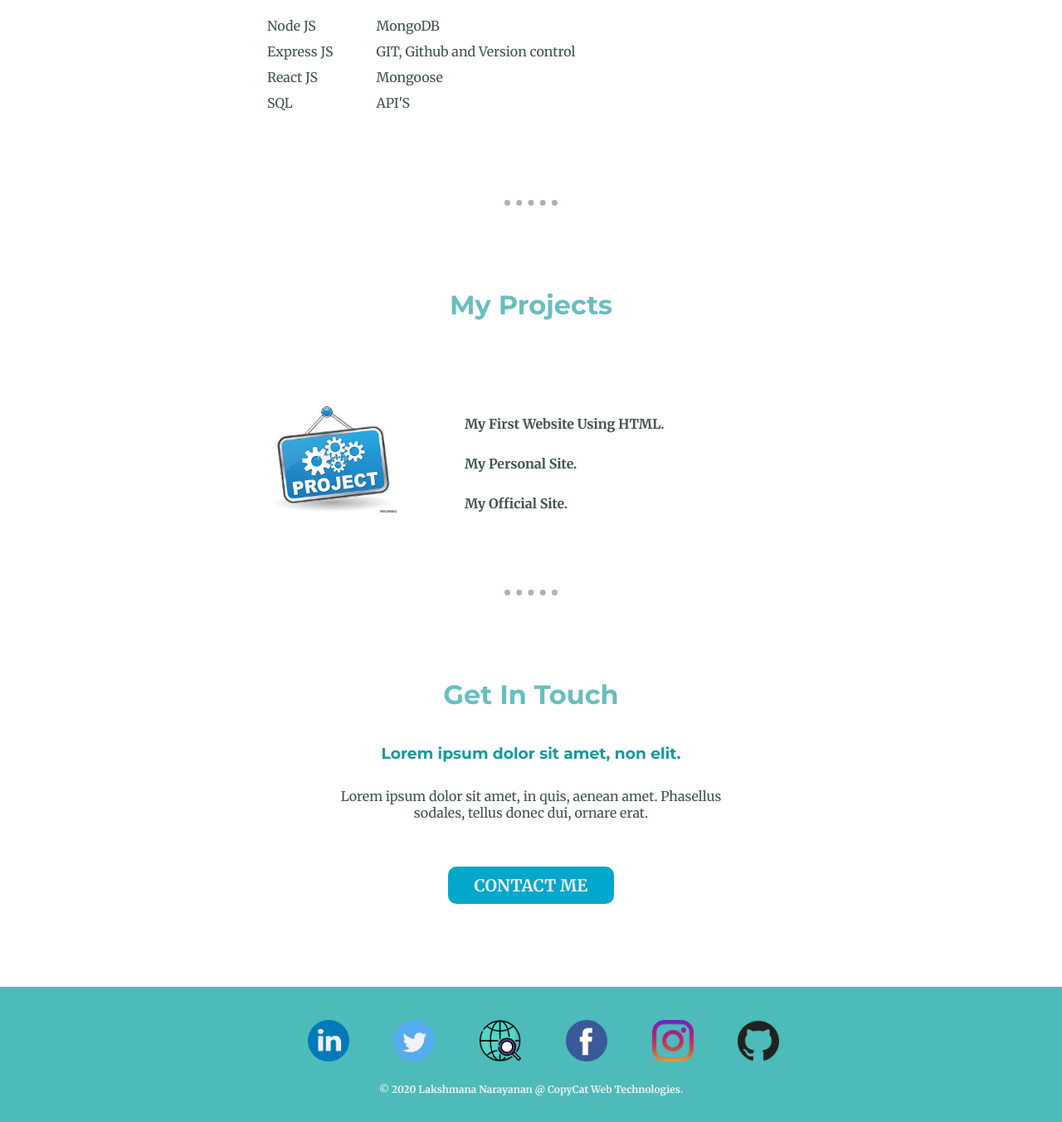
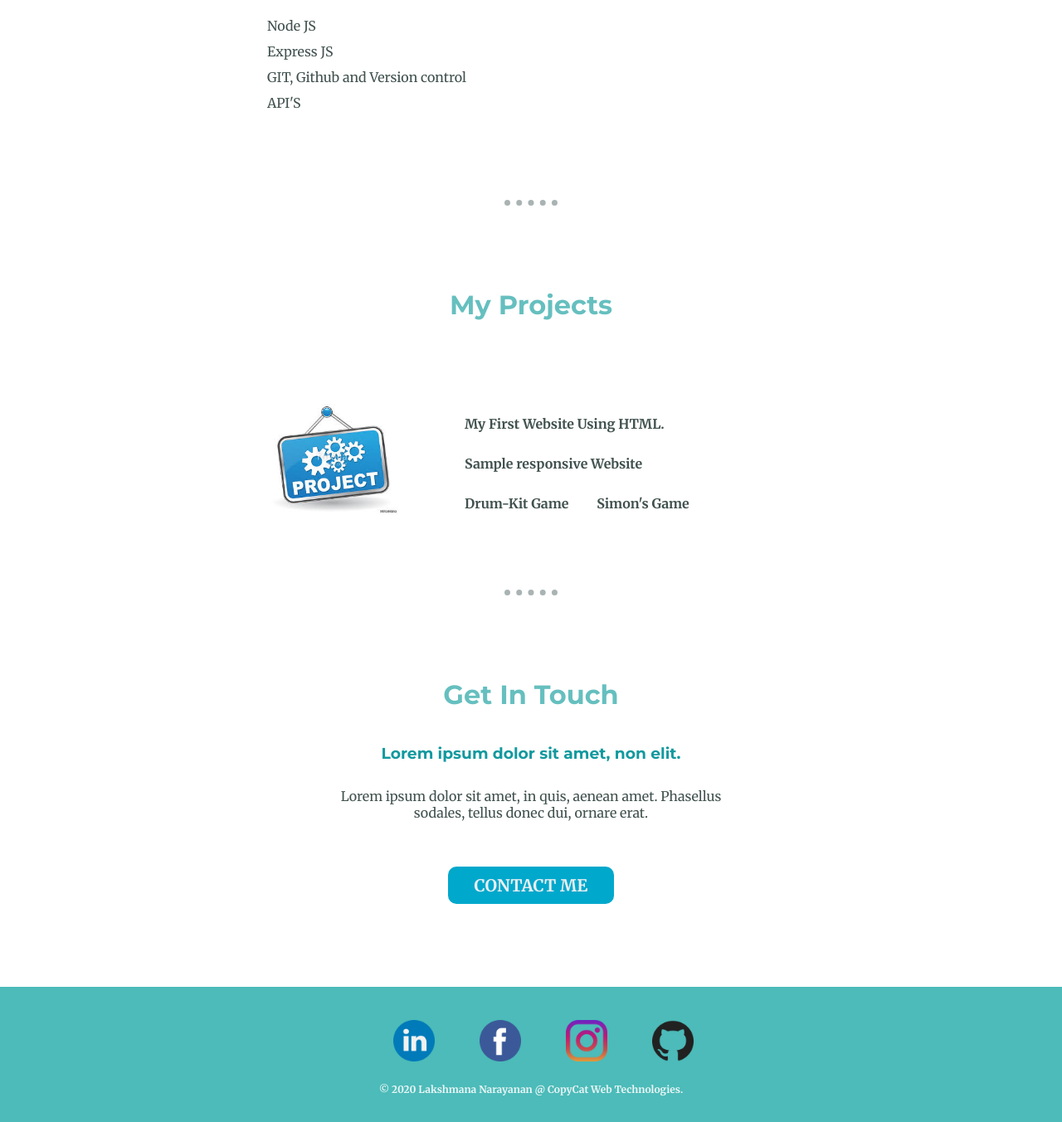
Before and after one commit to lakshmanan0303/Personal-site, a plain HTML site: page index.html in a window 1280 px wide. Shown: the part 1810-3163 px from the top of the page at 83% size. Drawn offline with Linux system fonts and the light colour scheme.

Commit message:
Add files via upload

```diff
--- a/index.html
+++ b/index.html
@@ -40,18 +40,16 @@
               <table>
                 <tr>
                   <td>HTML</td>
+                  <td>JQuery</td>
+                </tr>
+                <tr>
+                  <td>CSS</td>
+                </tr>
+                <tr>
                   <td>JavaScript</td>
                 </tr>
                 <tr>
-                  <td>CSS</td>
                   <td>Bootstrap</td>
-                </tr>
-                <tr>
-                  <td>LESS</td>
-                  <td>JQuery</td>
-                </tr>
-                <tr>
-                  <td>SASS</td>
                 </tr>
               </table>
             </div>
@@ -61,18 +59,14 @@
               <table>
                 <tr>
                   <td>Node JS</td>
-                  <td>MongoDB</td>
                 </tr>
                 <tr>
                   <td>Express JS</td>
+                </tr>
+                <tr>
                   <td>GIT, Github and Version control</td>
                 </tr>
                 <tr>
-                  <td>React JS</td>
-                  <td>Mongoose</td>
-                </tr>
-                <tr>
-                  <td>SQL</td>
                   <td>API'S</td>
                 </tr>
               </table>
@@ -85,9 +79,10 @@
           <div class="skill-row">
               <img class="first-skill-row" src="Images/projectImage.jpg" alt="Project Image">
             <div class="project-rows">
-              <a class="project-row" href="https://lakshmanan0303.github.io/Resume/" target="_blank">My First Website Using HTML.</a><br>
-              <a class="project-row" href="https://lakshmanan0303.github.io/Resume/" target="_blank">My Personal Site.</a><br>
-              <a class="project-row" href="https://lakshmanan0303.github.io/Resume/" target="_blank">My Official Site.</a>
+              <a class="project-row" href="https://lakshmanan0303.github.io/Profile/" target="_blank">My First Website Using HTML.</a><br>
+              <a class="project-row" href="https://lakshmanan0303.github.io/tinDog/" target="_blank">Sample responsive Website</a><br>
+              <a class="project-row" href="https://lakshmanan0303.github.io/Drumkit/" target="_blank">Drum-Kit Game</a>
+              <a class="project-row" href="https://lakshmanan0303.github.io/Simon-game/" target="_blank">Simon's Game</a>
             </div>
           </div>
           <hr>
@@ -95,17 +90,15 @@
             <h2 class="get-in-touch">Get In Touch</h2>
             <h3 class="contact-info">Lorem ipsum dolor sit amet, non elit.</h3>
             <p class="contact-description">Lorem ipsum dolor sit amet, in quis, aenean amet. Phasellus sodales, tellus donec dui, ornare erat.</p>
-            <a class="button"><span>CONTACT ME</span></a>
+            <a class="button" href="#contact"><span>CONTACT ME</span></a>
           </div>
         </div>
 
 
-          <div class="bottom-container">
-            <a class="footer-link" href="https://www.linkedin.com/in/Lakshmana-narayanan-ayyadhurai-a287091a1" target="_blank"><img class="contact-icon" src="Images/linkedin.png" title="LinkedIn"></a>
-            <a class="footer-link" href="https://twitter.com/Lakshmanan0303"><img class="contact-icon" src="Images/twitter.png" title="Twitter"></a>
-            <a class="footer-link" href="https://lakshmanan0303.github.io/Resume/"><img class="contact-icon" src="Images/globe.png" title="Website"></a>
+          <div id="contact" class="bottom-container">
+            <a class="footer-link" href="https://www.linkedin.com/in/lachu0303/" target="_blank"><img class="contact-icon" src="Images/linkedin.png" title="LinkedIn"></a>
             <a class="footer-link" href="https://www.facebook.com/CopyCat-Web-Technologies-107165370962820/?modal=admin_todo_tour"><img class="contact-icon" src="Images/facebook.png" title="Facebook"></a>
-            <a class="footer-link" href="https://www.instagram.com/lakshmanan0303/"><img class="contact-icon" src="Images/instagram.png" title="Instagram"></a>
+            <a class="footer-link" href="https://www.instagram.com/lakshmanan_0398/"><img class="contact-icon" src="Images/instagram.png" title="Instagram"></a>
             <a class="footer-link" href="https://github.com/lakshmanan0303?tab=repositories"><img class="contact-icon" src="Images/github.png" title="Github"></a>
             <p class="copyrights">© 2020 Lakshmana Narayanan @ CopyCat Web Technologies.</p>
           </div>
```
